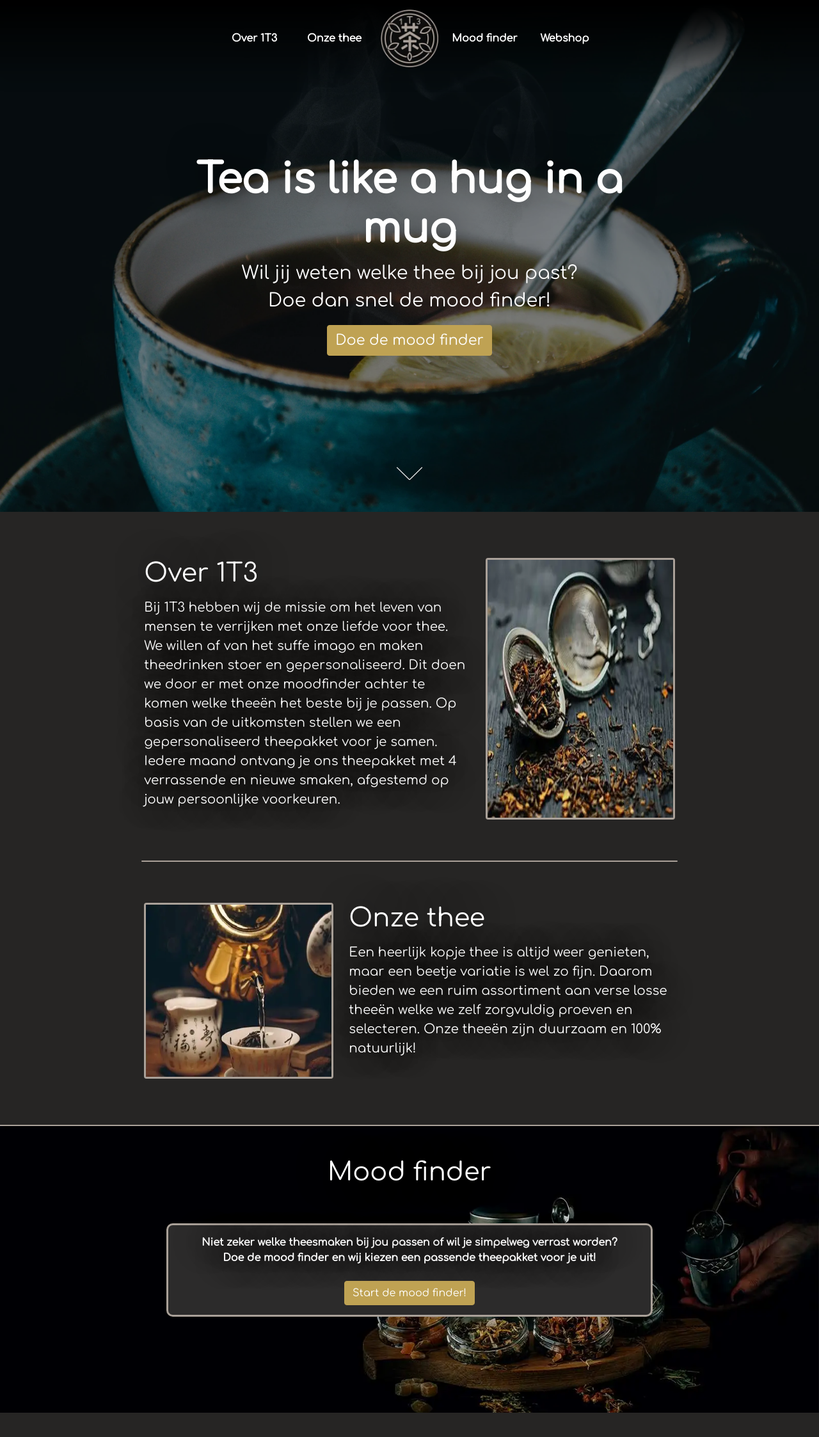
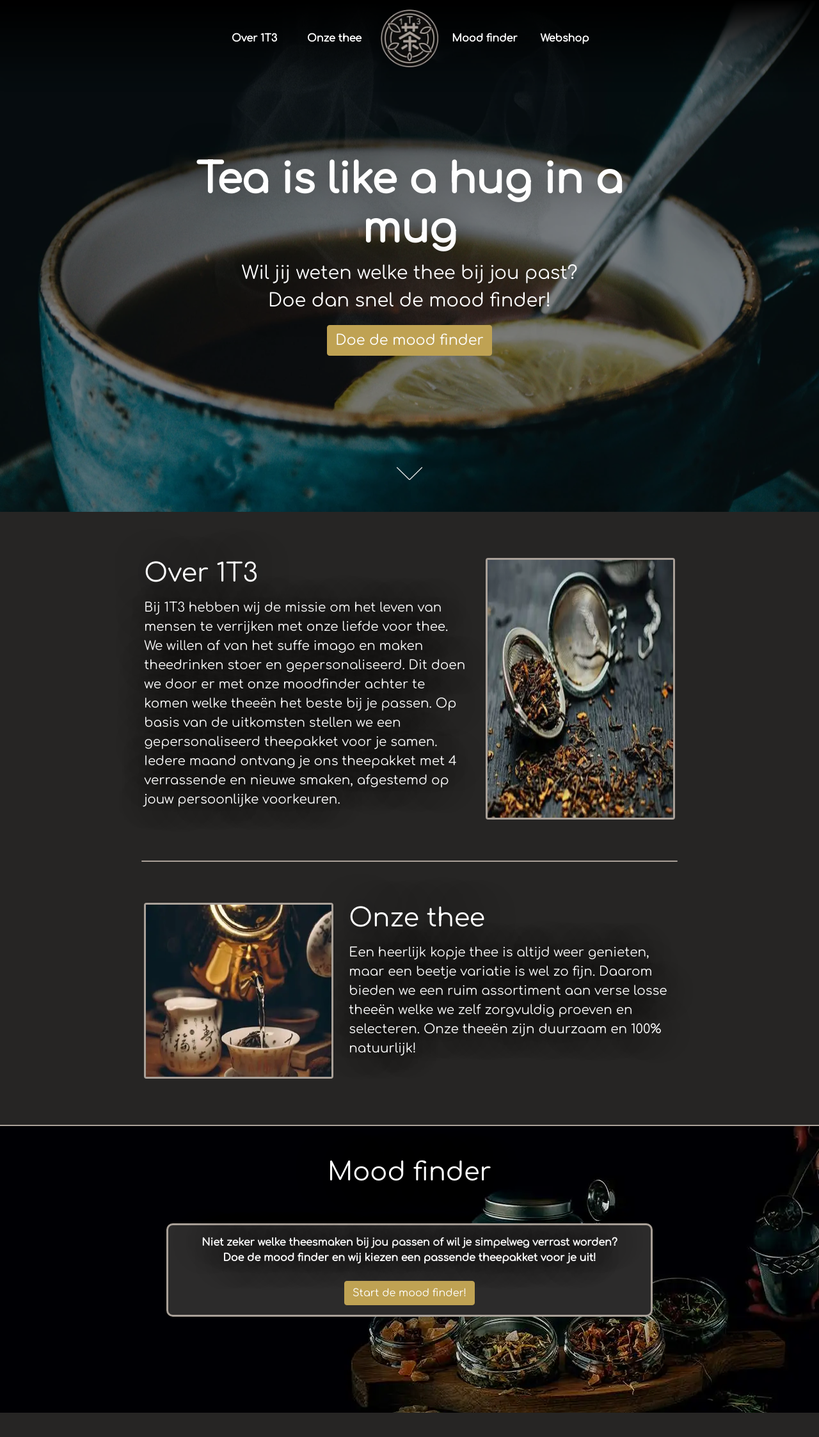
Before and after one commit to DevKing472/Vue-Shopify-Template, a Vue app: page / in a window 1280 px wide. Shown: the top 2246 px of the page at 64% size. Built offline with nearby package versions, Linux system fonts and the light colour scheme; grey boxes are pictures that could not be loaded.

Commit message:
deleted paralax image

```diff
--- a/src/components/Header.vue
+++ b/src/components/Header.vue
@@ -45,9 +45,9 @@ export default {
 header {
   min-height: 100vh;
   background-position: center;
-  background-size: cover;
+  /* background-size: cover;
   background-repeat: no-repeat;
-  background-attachment: fixed;
+  background-attachment: fixed; */
   background-image: url("../assets/header-image.webp");
   position: relative;
   padding-top: 71px;
--- a/src/components/Quiz.vue
+++ b/src/components/Quiz.vue
@@ -171,9 +171,9 @@ export default {
 
 .quiz-background {
   background-position: center;
-  background-size: cover;
+  /* background-size: cover;
   background-repeat: no-repeat;
-  background-attachment: fixed;
+  background-attachment: fixed; */
   background-image: url("../assets/tea_dark.webp");
   position: relative;
 }
--- a/src/components/QuizStart.vue
+++ b/src/components/QuizStart.vue
@@ -6,8 +6,8 @@
         worden?<br />Doe de mood finder en wij kiezen een passende theepakket
         voor je uit!
       </b>
-      <br />
-      <br />
+      <br/>
+      <br/>
       <button
         class="btn btn-primary"
         v-on:click="$emit('start')"
```
